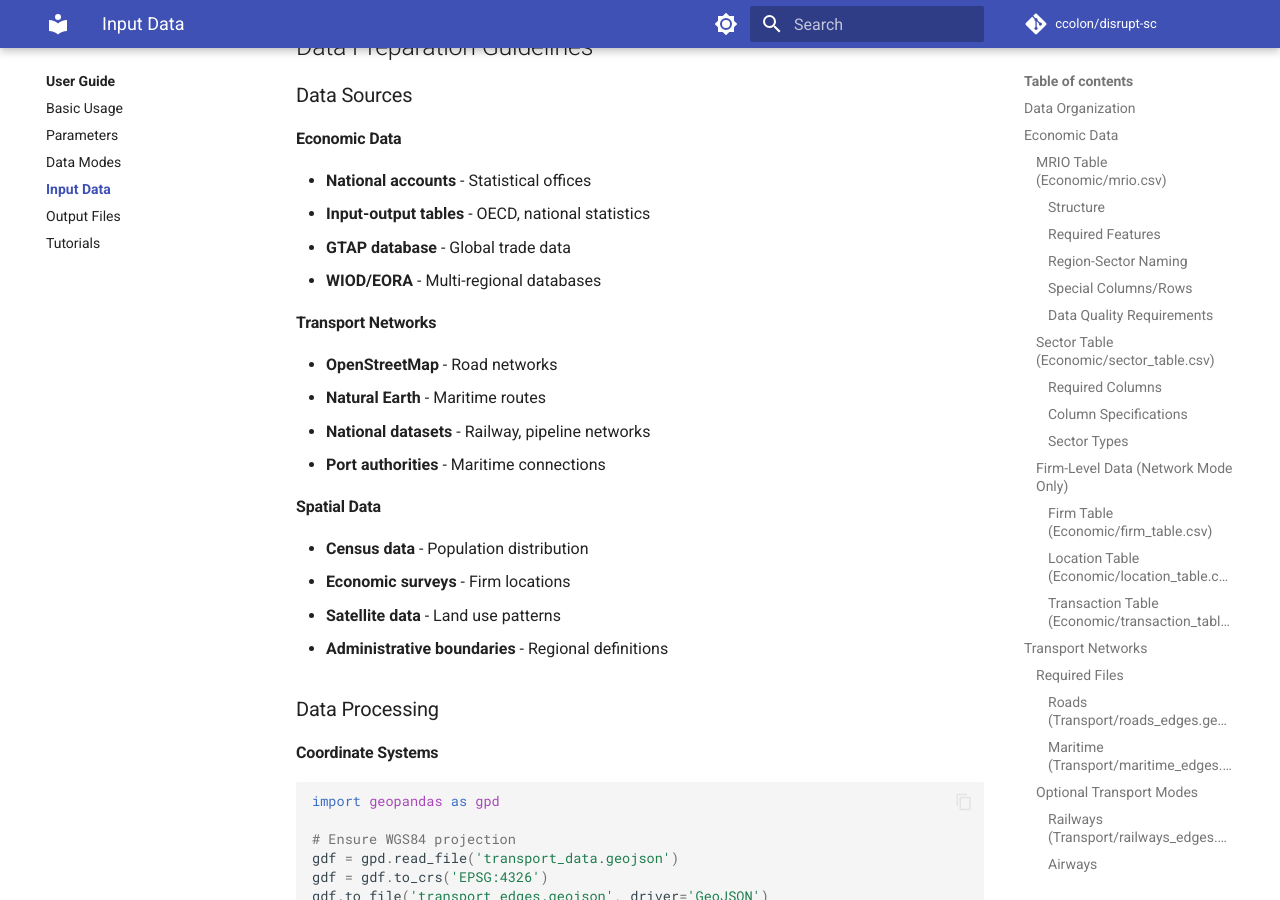
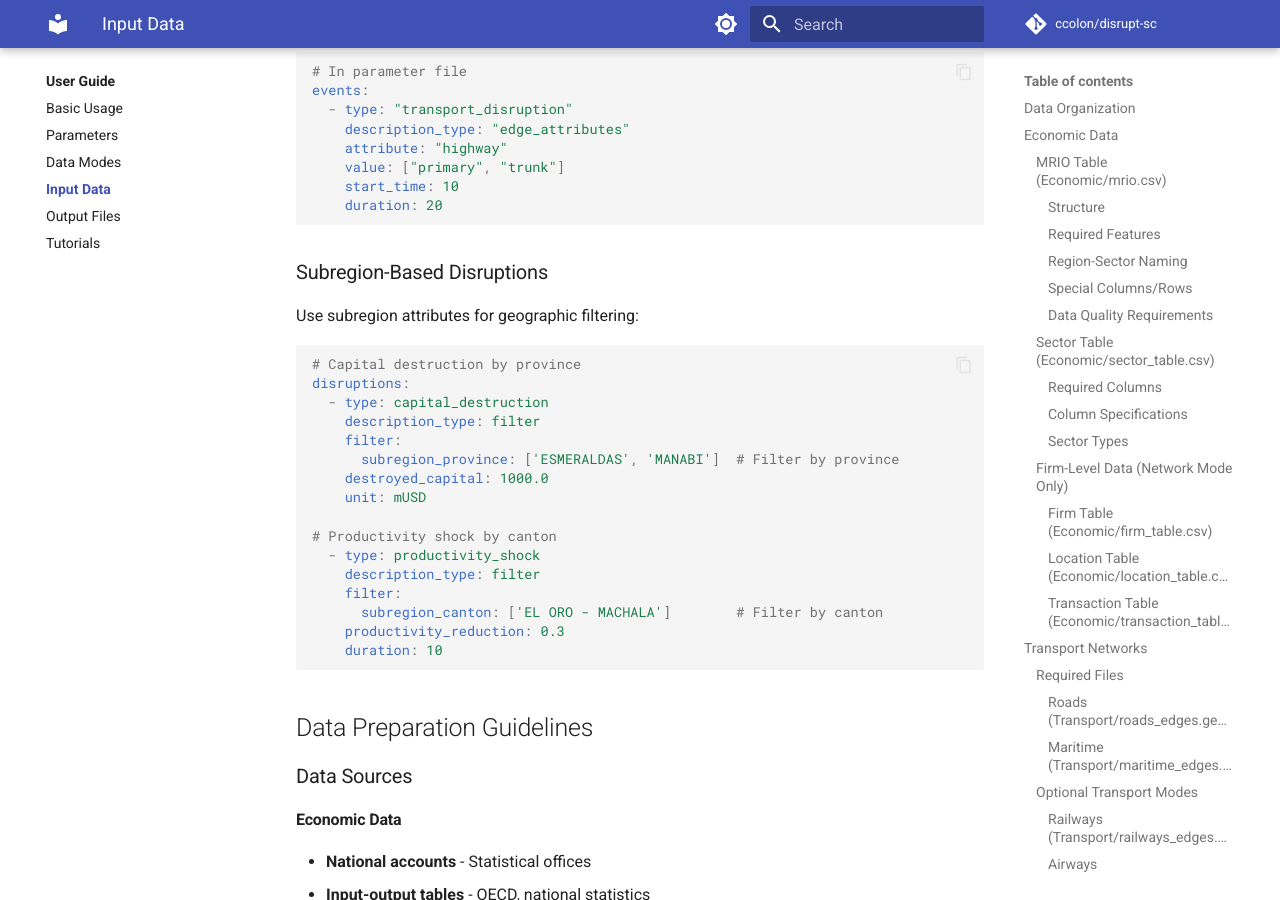
Before and after one commit to ccolon/disruptsc, an MkDocs documentation site: the page built from docs/user-guide/input-data.md, in a window 1280 px wide and 900 px high, scrolled down 8838 px. Built offline with MkDocs 1.6.1 and Material for MkDocs 9.7.7, drawn with Linux system fonts in a browser that asks for light colours; comment, search, counter and statistics services are not loaded; the version menu is left out; some of the changed text lies outside the part shown.

Commit message:
update doc

````diff
--- a/docs/user-guide/input-data.md
+++ b/docs/user-guide/input-data.md
@@ -296,7 +296,9 @@ Population distribution for household placement.
     "region": "Phnom_Penh",
     "population": 15000,
     "admin_level1": "Phnom_Penh",
-    "admin_level2": "Khan_Chamkar_Mon"
+    "admin_level2": "Khan_Chamkar_Mon",
+    "subregion_province": "ESMERALDAS",
+    "subregion_canton": "EL ORO - MACHALA"
   },
   "geometry": {
     "type": "Point",
@@ -308,6 +310,10 @@ Population distribution for household placement.
 **Required properties:**
 - `region` - Region identifier (must match MRIO regions)
 - `population` - Population count (optional, defaults to 1)
+
+**Optional subregion properties:**
+- `subregion_*` - Hierarchical geographic divisions (must start with `subregion_` prefix)
+- Used for filtering agents during disruption scenarios
 
 ### Countries (`Spatial/countries.geojson`)
 
@@ -343,7 +349,9 @@ Economic activity distribution for firm placement.
     "ag_prod": 150,
     "man_prod": 85,
     "ser_emp": 200,
-    "admin_level1": "Phnom_Penh"
+    "admin_level1": "Phnom_Penh",
+    "subregion_province": "ESMERALDAS",
+    "subregion_canton": "EL ORO - MACHALA"
   },
   "geometry": {
     "type": "Point",
@@ -355,6 +363,11 @@ Economic activity distribution for firm placement.
 **Required properties:**
 - `region` - Region identifier (must match MRIO regions)
 - Sector-specific attributes referenced in `sector_table.csv` `supply_data` column
+
+**Optional subregion properties:**
+- `subregion_*` - Hierarchical geographic divisions (must start with `subregion_` prefix)
+- Examples: `subregion_province`, `subregion_canton`, `subregion_state`
+- Used for filtering agents during disruption scenarios
 
 **Sector attribute examples:**
 - `ag_prod` - Agricultural production value
@@ -394,6 +407,29 @@ events:
     value: ["primary", "trunk"]
     start_time: 10
     duration: 20
+```
+
+### Subregion-Based Disruptions
+
+Use subregion attributes for geographic filtering:
+
+```yaml
+# Capital destruction by province
+disruptions:
+  - type: capital_destruction
+    description_type: filter
+    filter:
+      subregion_province: ['ESMERALDAS', 'MANABI']  # Filter by province
+    destroyed_capital: 1000.0
+    unit: mUSD
+
+# Productivity shock by canton
+  - type: productivity_shock
+    description_type: filter
+    filter:
+      subregion_canton: ['EL ORO - MACHALA']        # Filter by canton
+    productivity_reduction: 0.3
+    duration: 10
 ```
 
 ## Data Preparation Guidelines
--- a/src/disruptsc/_version.py
+++ b/src/disruptsc/_version.py
@@ -1,3 +1,3 @@
 """Version information for disruptsc package."""
 
-__version__ = "1.1.2"
+__version__ = "1.1.3"
````
Also changed, not shown: docs/getting-started/quick-start.md (+14 -1 lines), docs/user-guide/basic-usage.md (+13 -4 lines).
